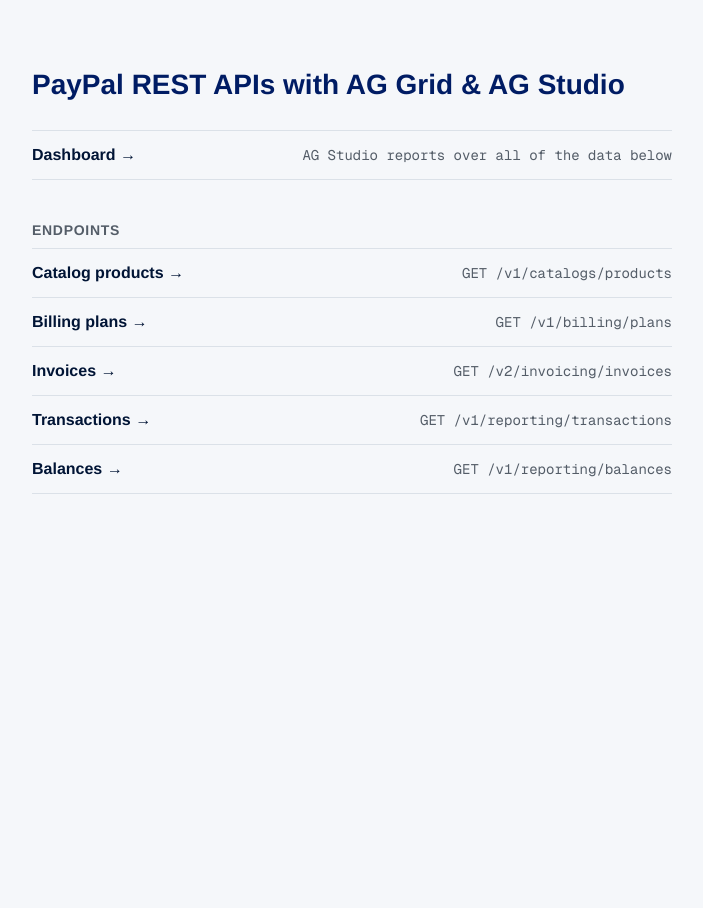
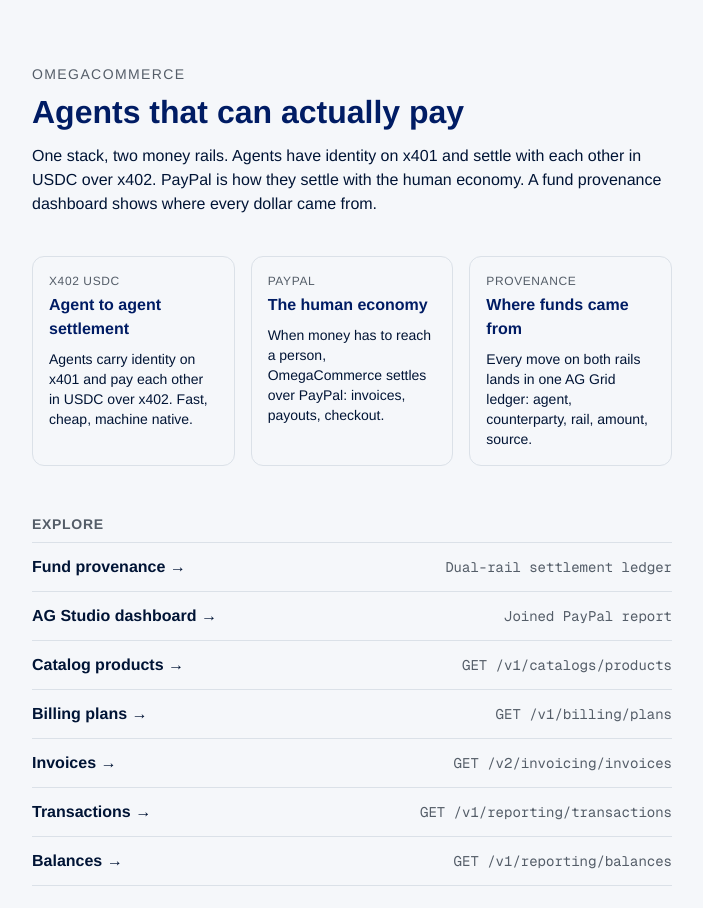
Before and after one commit to jamesparser/paypal-commerce-mcp, a Next.js app: page / in a window 1280 px wide. Shown: the top 908 px of the page, without its empty margins (288-991 px from the left). Before the commit the page ends 800 px from the top, so only its background shows below. Built offline with nearby package versions, Linux system fonts and the light colour scheme.

Commit message:
Rebrand to OmegaCommerce; soft-fail PayPal getters; richer provenance demo data

```diff
--- a/app/layout.tsx
+++ b/app/layout.tsx
@@ -9,10 +9,10 @@
 
 export const metadata: Metadata = {
   title: {
-    template: "%s · PayPal × AG Grid",
-    default: "PayPal × AG Grid",
+    template: "%s · OmegaCommerce",
+    default: "OmegaCommerce",
   },
-  description: "PayPal sandbox data in AG Grid and AG Studio",
+  description: "OmegaCommerce: agents that can actually pay. Dual rails: x402 USDC + PayPal.",
 };
 
 export default function RootLayout({ children }: LayoutProps<"/">) {
--- a/app/page.tsx
+++ b/app/page.tsx
@@ -1,9 +1,26 @@
 import Link from 'next/link';
 
-const dashboard = { href: '/dashboard', label: 'Dashboard', detail: 'AG Studio reports over all of the data below' };
+const rails = [
+  {
+    label: 'x402 USDC',
+    detail: 'Agent to agent settlement',
+    body: 'Agents carry identity on x401 and pay each other in USDC over x402. Fast, cheap, machine native.',
+  },
+  {
+    label: 'PayPal',
+    detail: 'The human economy',
+    body: 'When money has to reach a person, OmegaCommerce settles over PayPal: invoices, payouts, checkout.',
+  },
+  {
+    label: 'Provenance',
+    detail: 'Where funds came from',
+    body: 'Every move on both rails lands in one AG Grid ledger: agent, counterparty, rail, amount, source.',
+  },
+];
 
-// One page per PayPal endpoint the demo calls, each in app/(endpoints).
-const endpoints = [
+const links = [
+  { href: '/provenance', label: 'Fund provenance', detail: 'Dual-rail settlement ledger' },
+  { href: '/dashboard', label: 'AG Studio dashboard', detail: 'Joined PayPal report' },
   { href: '/products', label: 'Catalog products', detail: 'GET /v1/catalogs/products' },
   { href: '/plans', label: 'Billing plans', detail: 'GET /v1/billing/plans' },
   { href: '/invoices', label: 'Invoices', detail: 'GET /v2/invoicing/invoices' },
@@ -11,28 +28,43 @@
   { href: '/balances', label: 'Balances', detail: 'GET /v1/reporting/balances' },
 ];
 
-function PageLink({ href, label, detail }: { href: string; label: string; detail: string }) {
-  return (
-    <li>
-      <Link href={href} className="flex items-baseline justify-between gap-4 py-3 hover:text-pp-blue">
-        <span className="font-semibold">{label} →</span>
-        <code className="text-sm text-pp-muted">{detail}</code>
-      </Link>
-    </li>
-  );
-}
-
 export default function Home() {
   return (
     <main className="mx-auto w-full max-w-3xl p-16 font-paypal text-pp-ink">
-      <h1 className="text-[28px] font-semibold text-pp-navy">PayPal REST APIs with AG Grid &amp; AG Studio</h1>
-      <ul className="mt-6 divide-y divide-pp-border border-y border-pp-border">
-        <PageLink {...dashboard} />
-      </ul>
-      <h2 className="mt-10 text-sm font-semibold uppercase tracking-wider text-pp-muted">Endpoints</h2>
+      <p className="text-sm uppercase tracking-widest text-pp-muted">OmegaCommerce</p>
+      <h1 className="mt-2 text-[32px] font-semibold leading-tight text-pp-navy">
+        Agents that can actually pay
+      </h1>
+      <p className="mt-3 max-w-2xl text-pp-ink">
+        One stack, two money rails. Agents have identity on x401 and settle with each
+        other in USDC over x402. PayPal is how they settle with the human economy.
+        A fund provenance dashboard shows where every dollar came from.
+      </p>
+
+      <section className="mt-10 grid gap-4 sm:grid-cols-3">
+        {rails.map((r) => (
+          <div key={r.label} className="rounded-xl border border-pp-border p-4">
+            <p className="text-xs uppercase tracking-wider text-pp-muted">{r.label}</p>
+            <p className="mt-1 font-semibold text-pp-navy">{r.detail}</p>
+            <p className="mt-2 text-sm text-pp-ink">{r.body}</p>
+          </div>
+        ))}
+      </section>
+
+      <h2 className="mt-12 text-sm font-semibold uppercase tracking-wider text-pp-muted">
+        Explore
+      </h2>
       <ul className="mt-2 divide-y divide-pp-border border-y border-pp-border">
-        {endpoints.map((page) => (
-          <PageLink key={page.href} {...page} />
+        {links.map((l) => (
+          <li key={l.href}>
+            <Link
+              href={l.href}
+              className="flex items-baseline justify-between gap-4 py-3 hover:text-pp-blue"
+            >
+              <span className="font-semibold">{l.label} →</span>
+              <code className="text-sm text-pp-muted">{l.detail}</code>
+            </Link>
+          </li>
         ))}
       </ul>
     </main>
--- a/app/provenance/page.tsx
+++ b/app/provenance/page.tsx
@@ -19,7 +19,7 @@
 const DEMO: Row[] = [
   {
     id: "led_demo_1",
-    ts: new Date(Date.now() - 120000).toISOString(),
+    ts: new Date(Date.now() - 3600000).toISOString(),
     type: "identity",
     rail: "x401",
     agent_id: "omega-1",
@@ -30,18 +30,65 @@
   },
   {
     id: "led_demo_2",
-    ts: new Date(Date.now() - 60000).toISOString(),
-    type: "settle_x402_dryrun",
+    ts: new Date(Date.now() - 3000000).toISOString(),
+    type: "identity",
+    rail: "x401",
+    agent_id: "omega-2",
+    detail: "identity issued",
+    status: "ok",
+    currency: "USD",
+    amount: 0,
+  },
+  {
+    id: "led_demo_3",
+    ts: new Date(Date.now() - 2400000).toISOString(),
+    type: "request_payment",
     rail: "x402",
     agent_id: "omega-1",
     counterparty: "omega-2",
-    amount: 0.25,
+    amount: 1.25,
     currency: "USDC",
-    status: "dry-run",
-    detail: "EIP-3009 TransferWithAuthorization",
+    status: "quoted",
+    detail: "quote q_8842 · EIP-3009 terms",
   },
   {
-    id: "led_demo_3",
+    id: "led_demo_4",
+    ts: new Date(Date.now() - 1800000).toISOString(),
+    type: "settle_x402",
+    rail: "x402",
+    agent_id: "omega-1",
+    counterparty: "omega-2",
+    amount: 1.25,
+    currency: "USDC",
+    status: "settled",
+    detail: "TransferWithAuthorization · Base",
+  },
+  {
+    id: "led_demo_5",
+    ts: new Date(Date.now() - 1200000).toISOString(),
+    type: "settle_x402",
+    rail: "x402",
+    agent_id: "omega-2",
+    counterparty: "omega-1",
+    amount: 0.4,
+    currency: "USDC",
+    status: "settled",
+    detail: "TransferWithAuthorization · Base",
+  },
+  {
+    id: "led_demo_6",
+    ts: new Date(Date.now() - 600000).toISOString(),
+    type: "paypal_invoice",
+    rail: "paypal",
+    agent_id: "omega-1",
+    counterparty: "client@example.com",
+    amount: 120,
+    currency: "USD",
+    status: "sent",
+    detail: "INV-2041 · sandbox invoice",
+  },
+  {
+    id: "led_demo_7",
     ts: new Date().toISOString(),
     type: "paypal_payout",
     rail: "paypal",
--- a/lib/paypal.ts
+++ b/lib/paypal.ts
@@ -75,6 +75,20 @@
   }
 }
 
+
+// Soft-fail wrappers so the UI shows an empty grid instead of a hard error page
+// when a PayPal feature (for example Transaction Search) is not enabled on the app.
+function soft<T>(fallback: T) {
+  return async (fn: () => Promise<T>): Promise<T> => {
+    try {
+      return await fn();
+    } catch (err) {
+      console.error("PayPal call failed, returning fallback:", err);
+      return fallback;
+    }
+  };
+}
+
 export type Money = { value: string; currency_code: string };
 
 // PayPal sends amounts as decimal strings; missing amounts count as 0.
@@ -114,11 +128,19 @@
 // The list endpoints return summaries (no product type/category, no billing cycles),
 // so each record is fetched in full.
 export async function listProducts(): Promise<Product[]> {
+  return soft<Product[]>([])(() => listProductsInner());
+}
+
+async function listProductsInner(): Promise<Product[]> {
   const summaries = await listAll<{ id: string }>('/v1/catalogs/products?total_required=true', 'products', 20);
   return Promise.all(summaries.map((p) => get<Product>(`/v1/catalogs/products/${encodeURIComponent(p.id)}`)));
 }
 
 export async function listPlans(): Promise<Plan[]> {
+  return soft<Plan[]>([])(() => listPlansInner());
+}
+
+async function listPlansInner(): Promise<Plan[]> {
   const summaries = await listAll<{ id: string }>('/v1/billing/plans?total_required=true', 'plans', 20);
   return Promise.all(summaries.map((p) => get<Plan>(`/v1/billing/plans/${encodeURIComponent(p.id)}`)));
 }
@@ -178,6 +200,10 @@
 
 // The list omits line items, payments and refunds; the detail endpoint has them.
 export async function listInvoices(): Promise<Invoice[]> {
+  return soft<Invoice[]>([])(() => listInvoicesInner());
+}
+
+async function listInvoicesInner(): Promise<Invoice[]> {
   const summaries = await listAll<{ id: string }>('/v2/invoicing/invoices?total_required=true', 'items', 100);
   return Promise.all(summaries.map((i) => get<Invoice>(`/v2/invoicing/invoices/${encodeURIComponent(i.id)}`)));
 }
@@ -205,6 +231,10 @@
 export const TRANSACTION_SEARCH_MAX_DAYS = 31;
 
 export function searchTransactions(start: Date, end: Date): Promise<Transaction[]> {
+  return soft<Transaction[]>([])(() => searchTransactionsInner(start, end));
+}
+
+function searchTransactionsInner(start: Date, end: Date): Promise<Transaction[]> {
   const iso = (d: Date) => `${d.toISOString().slice(0, 19)}Z`;
   return listAll<Transaction>(
     `/v1/reporting/transactions?start_date=${iso(start)}&end_date=${iso(end)}&fields=all`,
@@ -219,5 +249,5 @@
 };
 
 export function getBalances(): Promise<Balances> {
-  return get<Balances>('/v1/reporting/balances');
+  return soft<Balances>({ balances: [] })(() => get<Balances>('/v1/reporting/balances'));
 }
```
Also changed, not shown: 1 other file (tests, documents, lock files or other folders).
